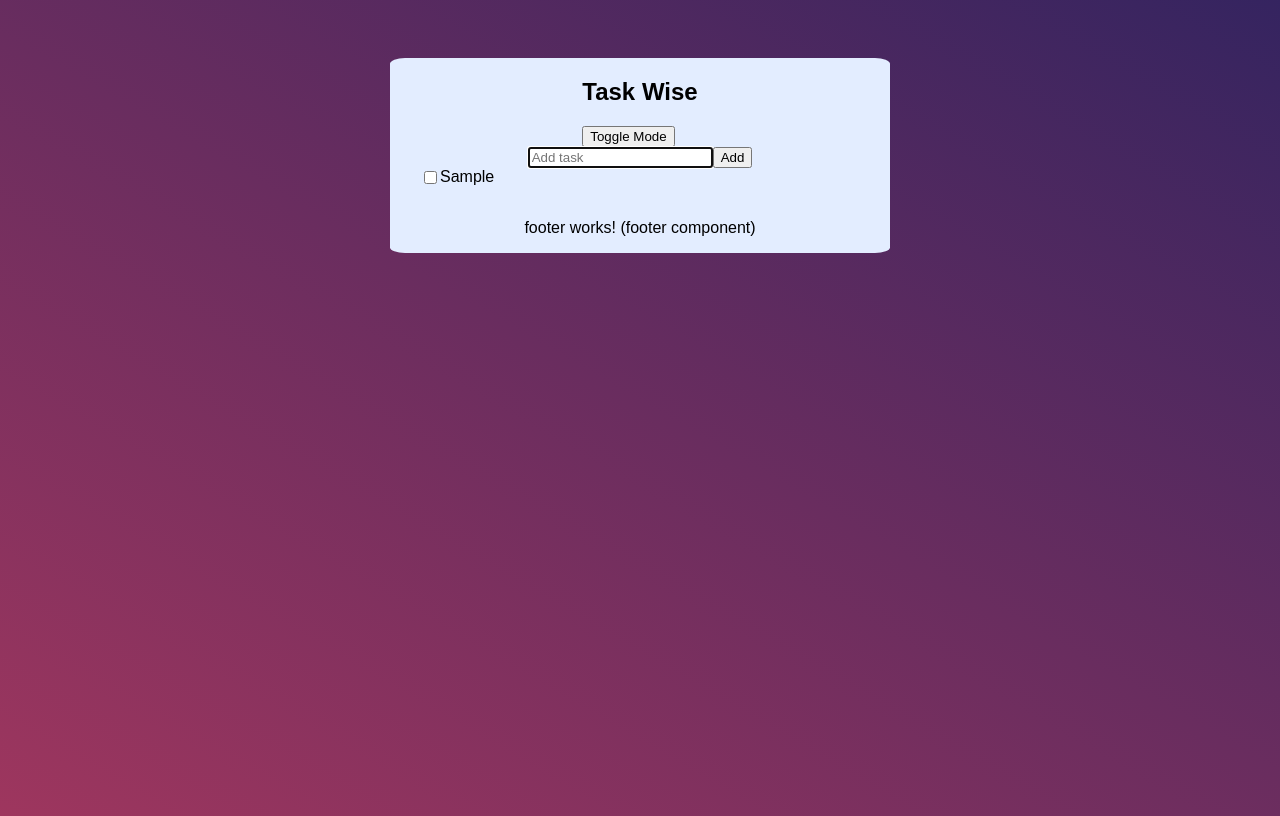
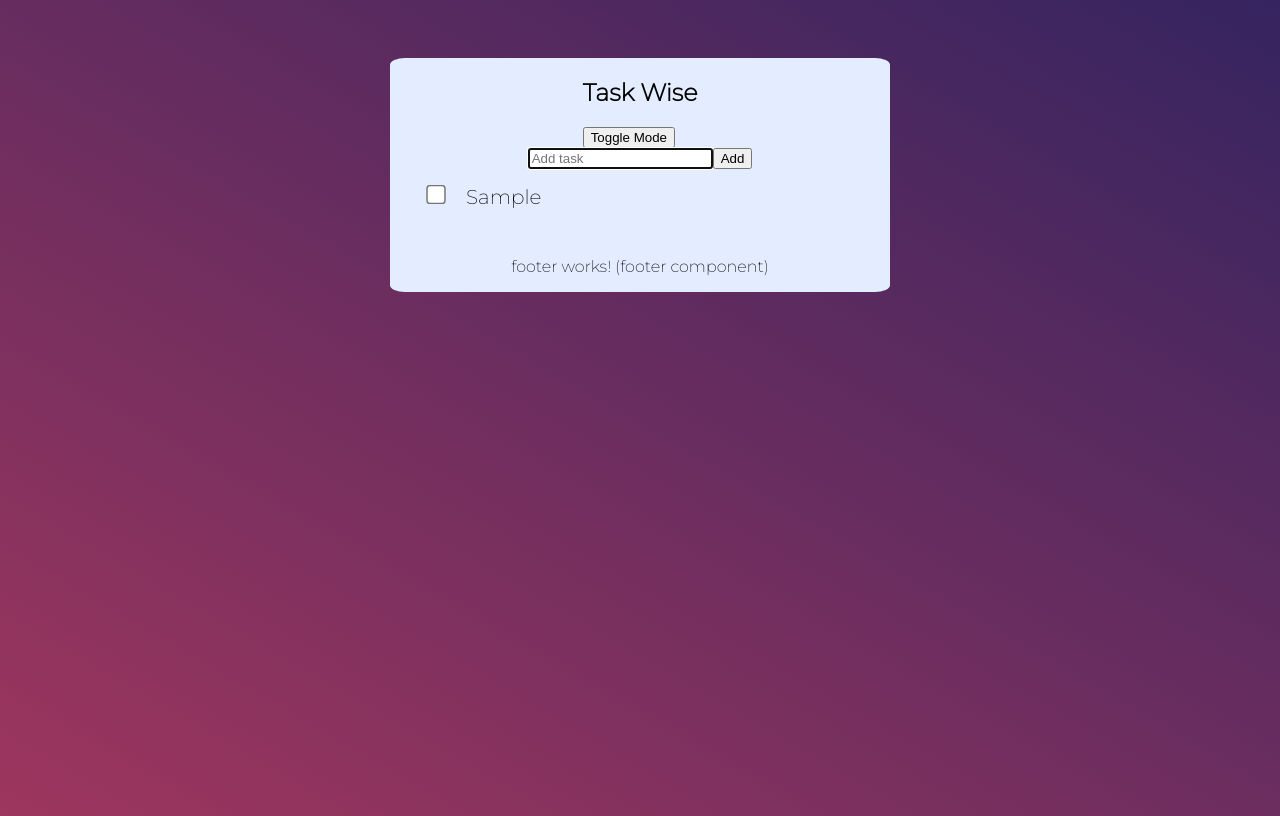
Before and after one commit to DiegoRojasGonzalez/Task-Wise, an Angular app: page / in a window 1280 px wide. Both pictures are taken after typing "Sample" into the empty fields and a click on the button "Add". Built offline with nearby package versions, Linux system fonts and the light colour scheme.

Commit message:
feat : add tached complete task
- add line trhoug in complete task

```diff
--- a/src/app/task-list/task-list.component.css
+++ b/src/app/task-list/task-list.component.css
@@ -1,4 +1,5 @@
 .task-list {
+  padding: 16px;
   width: 440px;
 }
 
@@ -20,10 +21,12 @@
 }
 
 .task-label {
+  font-size: 20px;
   flex-grow: 1;
-  max-width: calc(100% - 56px);
+  max-width: calc(100% - 70px);
   overflow: hidden;
   word-wrap: break-word;
+  padding-left: 8px;
 }
 
 .task-checkbox {
@@ -34,8 +37,11 @@
   background-color: transparent;
   padding: 8px;
   cursor: pointer;
-  border-radius: 4px;
+  border-radius: 100%px;
   transition: background-color 0.2s ease-in-out;
+  width: 24px;
+  transform: scale(1.5); /* Aumenta el tamaño del checkbox */
+  margin-right: 10px; /* Agrega un espacio entre el checkbox y el texto */
 }
 
 .checkbox-icon {
@@ -54,12 +60,15 @@
 .remove-button {
   display: none;
   border: none;
-  padding: 4px 8px;
   cursor: pointer;
   position: absolute;
   right: 0;
   background-color: transparent;
   z-index: 1;
+  padding: 1px;
+  border-radius: 100%px;
+  transition: background-color 0.2s ease-in-out;
+  transform: scale(1.5); /* Aumenta el tamaño del botón */
 }
 
 .task-item:hover .remove-button {
@@ -80,3 +89,8 @@
   text-decoration: line-through;
   transition: text-decoration 0.3s ease-in-out;
 }
+
+.completed {
+  text-decoration: line-through;
+  color: #ccc;
+}
--- a/src/app/task-list/task-list.component.html
+++ b/src/app/task-list/task-list.component.html
@@ -1,9 +1,9 @@
 <div class="task-list">
-    <div class="task-item" *ngFor="let task of tasks; let i = index">
-      <div class="task-content">
-        <input class="task-checkbox" type="checkbox">
-        <label class="task-label">{{ task }}</label>
-        <button class="remove-button" (click)="removeTask(i)">x</button>
-      </div>
+  <div class="task-item" *ngFor="let task of tasks; let i = index">
+    <div class="task-content">
+      <input class="task-checkbox" type="checkbox" [(ngModel)]="completedTasks[i]">
+      <label class="task-label" [ngClass]="{'completed': completedTasks[i]}">{{ task }}</label>
+      <button class="remove-button" (click)="removeTask(i)">x</button>
     </div>
   </div>
+</div>
--- a/src/app/task-list/task-list.component.ts
+++ b/src/app/task-list/task-list.component.ts
@@ -8,6 +8,8 @@ import { Component, Input, Output, EventEmitter } from '@angular/core';
 export class TaskListComponent {
   @Input() tasks: string[] = [];
   @Output() taskRemoved = new EventEmitter<number>();
+  @Input() completedTasks: boolean[] = []; // Add this line
+
 
   removeTask(index: number) {
     this.taskRemoved.emit(index);
--- a/src/index.html
+++ b/src/index.html
@@ -6,6 +6,10 @@
   <base href="/">
   <meta name="viewport" content="width=device-width, initial-scale=1">
   <link rel="icon" type="image/x-icon" href="favicon.ico">
+  <link rel="preconnect" href="https://fonts.googleapis.com">
+  <link rel="preconnect" href="https://fonts.googleapis.com">
+  <link rel="preconnect" href="https://fonts.gstatic.com" crossorigin>
+  <link href="https://fonts.googleapis.com/css2?family=Montserrat:wght@100;200&display=swap" rel="stylesheet">
 </head>
 <body>
   <app-root></app-root>
```
